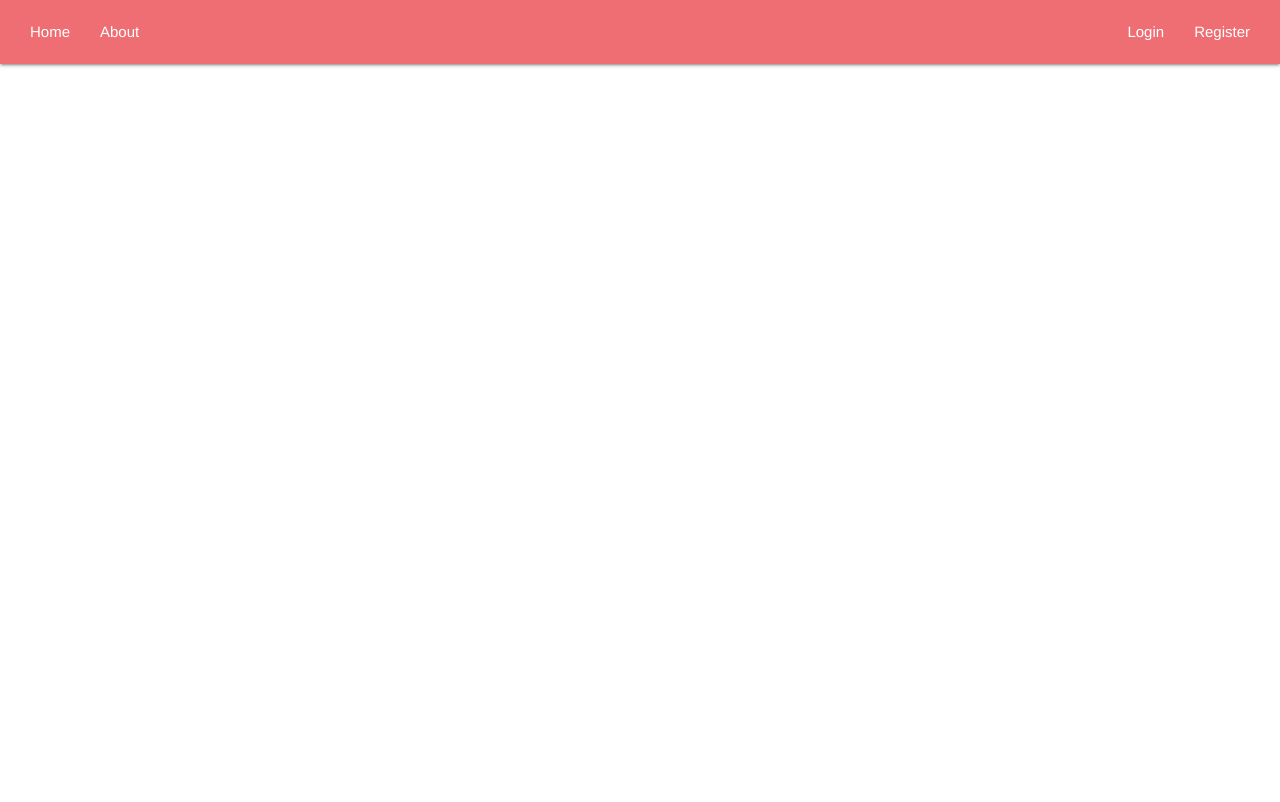
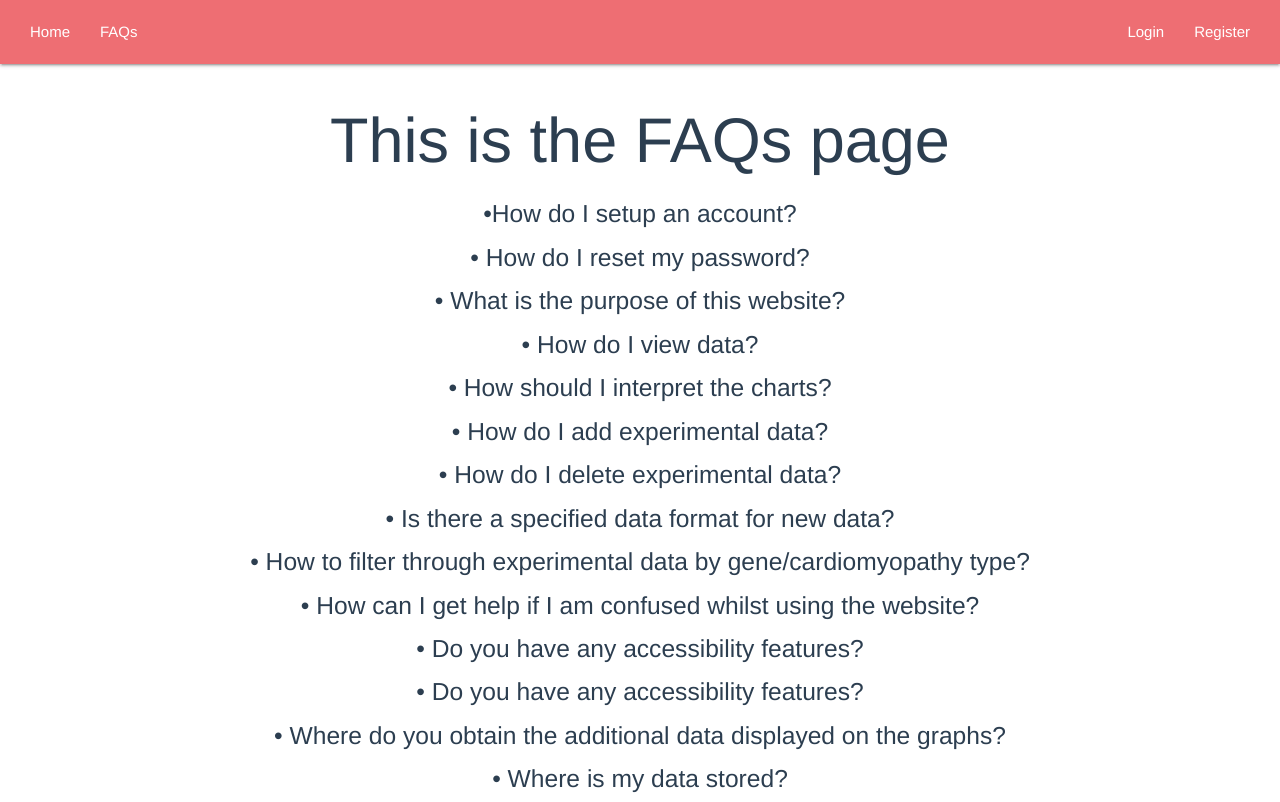
Before and after one commit to jiedwards/cardiomyopathy_app_project, a Vue app: page /faq in a window 1280 px wide. Built offline with nearby package versions, Linux system fonts and the light colour scheme; no server answers; what vue3-apexcharts would draw is missing.

Commit message:
Faqs implement

```diff
--- a/src/components/Navbar.vue
+++ b/src/components/Navbar.vue
@@ -4,7 +4,7 @@
       <div class="container-fluid">
         <ul class="left">
           <li><router-link to="/">Home</router-link></li>
-          <li><router-link to="/about">About</router-link></li>
+          <li><router-link to="/faq">FAQs</router-link></li>
           <li v-if="isLoggedIn"><router-link to="/line-chart">Experimental data<i class="material-icons right">show_chart</i></router-link></li>
         </ul>
 
--- a/src/router/index.js
+++ b/src/router/index.js
@@ -63,12 +63,12 @@ let routes = [
     }
   },
   {
-    path: '/about',
-    name: 'About',
+    path: '/faq',
+    name: 'Faq',
     // route level code-splitting
-    // this generates a separate chunk (about.[hash].js) for this route
+    // this generates a separate chunk (faq.[hash].js) for this route
     // which is lazy-loaded when the route is visited.
-    component: () => import(/* webpackChunkName: "about" */ '../views/About.vue')
+    component: () => import(/* webpackChunkName: "faq" */ '../views/Faq.vue')
   }
 ]
 
--- a/src/views/About.vue
+++ /dev/null
@@ -1,5 +0,0 @@
-<template>
-  <div class="about">
-    <h1>This is an about page</h1>
-  </div>
-</template>
--- /dev/null
+++ b/src/views/Faq.vue
@@ -0,0 +1,133 @@
+<template>
+  <div class="faq">
+    <h1>This is the FAQs page</h1>
+    <div class="container">
+      <h5 type="button" v-on:click="toggletext()">
+        •How do I setup an account?
+      </h5>
+      <p v-show="isHidden">
+        • Simply go to the homepage and click the ‘Register’ button and all you
+        should do is fill in the input fields to set up your account.
+      </p>
+
+      <h5 type="button" v-on:click="toggletext()">
+        • How do I reset my password?
+      </h5>
+      <p v-show="isHidden">
+        • To reset your password, you can click on the ‘Login’ button and click
+        the ‘Forgot password’ to send a password reset to your email.
+      </p>
+
+      <h5 type="button" v-on:click="toggletext()">
+        • What is the purpose of this website?
+      </h5>
+      <p v-show="isHidden">
+        • The purpose of this website is for users to store data about
+        cardiomyopathy types for either educational or research purposes etc.
+        This is the most effective way as data can be changed, added, or deleted
+        at any time.
+      </p>
+      <h5 type="button" v-on:click="toggletext()">• How do I view data?</h5>
+      <p v-show="isHidden">
+        • To view data when you are logged in you can click on the navigation
+        bar at the top and click on the ‘Experimental data’ and you can scroll
+        down and view the data.
+      </p>
+      <h5 type="button" v-on:click="toggletext()">
+        • How should I interpret the charts?
+      </h5>
+      <p v-show="isHidden">blah blah</p>
+      <h5 type="button" v-on:click="toggletext()">
+        • How do I add experimental data?
+      </h5>
+      <p v-show="isHidden">
+        • To add experimental data, you must be logged in. Then you would need
+        to click on your account name on the top right and click on ‘My
+        dashboard’ and you have the option to add data into the input fields and
+        upload files.
+      </p>
+      <h5 type="button" v-on:click="toggletext()">
+        • How do I delete experimental data?
+      </h5>
+      <p v-show="isHidden">
+        • To delete data, you must be logged in. Then you would need to click on
+        your account name on the top right of the navigation bar and click on
+        the ‘My dashboard’. Then you will see the option to delete the data from
+        the database by clicking on the ‘X’ button next to the data. You can
+        only delete the data you have created.
+      </p>
+      <h5 type="button" v-on:click="toggletext()">
+        • Is there a specified data format for new data?
+      </h5>
+      <p v-show="isHidden">
+        • The data should be stored in a file CSV file, which is uploaded at the
+        end of the "add-data" form. The CSV file should contain a maximum of 3
+        columns. See attached image/file for an example.
+      </p>
+      <h5 type="button" v-on:click="toggletext()">
+        • How to filter through experimental data by gene/cardiomyopathy type?
+      </h5>
+      <p v-show="isHidden">
+        • There are dropdown options on the experimental data page. It contains
+        two options. The first is the Cardiomyopathy type once this is selected
+        the second drop down which contains the mutated gene type. Selecting
+        both will filter the data.
+      </p>
+      <h5 type="button" v-on:click="toggletext()">
+        • How can I get help if I am confused whilst using the website?
+      </h5>
+      <p v-show="isHidden">
+        • There are usually ‘?’ buttons located around every page to click on if
+        the information is not clear enough.
+      </p>
+      <h5 type="button" v-on:click="toggletext()">
+        • Do you have any accessibility features?
+      </h5>
+      <p v-show="isHidden">
+        • Yes, currently the website includes text that is big enough for all
+        users to read without any difficulties. The website can also fit into
+        different devices too that is also readable.
+      </p>
+      <h5 type="button" v-on:click="toggletext()">
+        • Do you have any accessibility features?
+      </h5>
+      <p v-show="isHidden">
+        • Yes, currently the website includes text that is big enough for all
+        users to read without any difficulties. The website can also fit into
+        different devices too that is also readable.
+      </p>
+      <h5 type="button" v-on:click="toggletext()">
+        • Where do you obtain the additional data displayed on the graphs?
+      </h5>
+      <p v-show="isHidden">
+        The additional information is sourced from the https://hpo.jax.org/app/
+        API, which is a project that provides an ontology of medically relevant
+        phenotypes, disease-phenotype annotations, and the algorithms that
+        operate on these.
+      </p>
+      <h5 type="button" v-on:click="toggletext()">
+        • Where is my data stored?
+      </h5>
+      <p v-show="isHidden">
+        • The data is stored in firebase and any information will be safe and
+        will not be sold, shared or rented to 3rd partied companies.
+      </p>
+    </div>
+  </div>
+</template>
+
+<script>
+export default {
+  el: "#about",
+  data() {
+    return {
+      isHidden: false,
+    };
+  },
+  methods: {
+    toggletext: function () {
+      this.isHidden = !this.isHidden;
+    },
+  },
+};
+</script>
```
